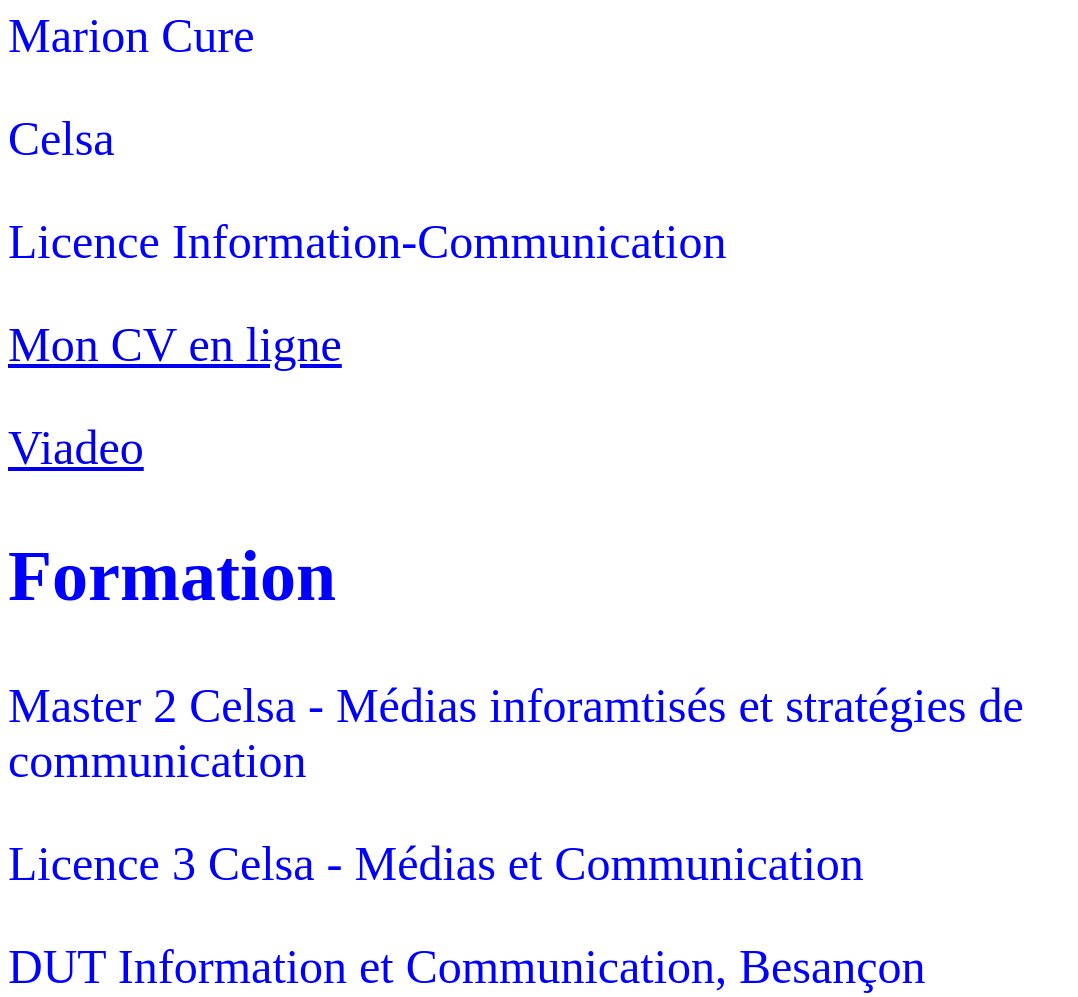
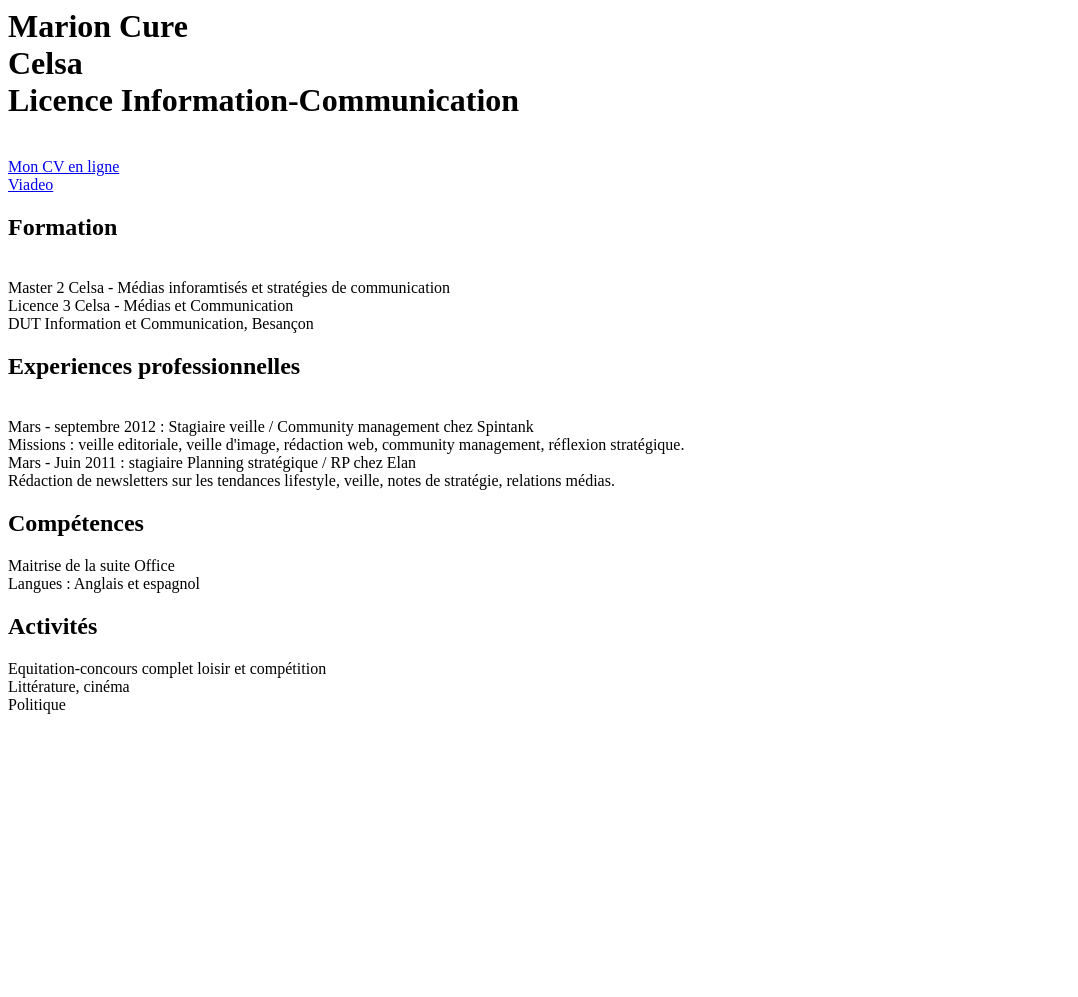
Before and after one commit to MarionC/curriculum, a plain HTML site: page index.html in a window 1280 px wide. Shown: the top 997 px of the page, without its empty margins (0-1078 px from the left). After the commit the page ends 800 px from the top, so only its background shows below. Drawn offline with Linux system fonts and the light colour scheme.

Commit message:
Update index.html

```diff
--- a/index.html
+++ b/index.html
@@ -1,27 +1,27 @@
 <html>
-<font color=blue size=10
-<h1> Marion Cure <p> Celsa <p>
-Licence Information-Communication </h1> <p>
-<a href="http://www.doyoubuzz.com/marion-cure"> Mon CV en ligne </a> <p>
-<a href="http://www.viadeo.com/profile/002hivl1bh9mmnj"> Viadeo </a> <p>
 
-<h2> Formation </h2> <p>
-  Master 2 Celsa - Médias inforamtisés et stratégies de communication <p>
-    Licence 3 Celsa - Médias et Communication <p>
-    DUT Information et Communication, Besançon <br>
+<p> <h1> Marion Cure <br> Celsa <br>
+Licence Information-Communication </h1> </p> <br>
+<a href="http://www.doyoubuzz.com/marion-cure"> Mon CV en ligne </a> <br>
+<a href="http://www.viadeo.com/profile/002hivl1bh9mmnj"> Viadeo </a> <br>
+
+<p> <h2> Formation </h2> <br>
+  Master 2 Celsa - Médias inforamtisés et stratégies de communication <br>
+    Licence 3 Celsa - Médias et Communication <br>
+    DUT Information et Communication, Besançon </p>
 
 
-<h2> Experiences professionnelles </h2> <p>
-Mars - septembre 2012 : Stagiaire veille / Community management chez Spintank <p>
-  Missions : veille editoriale, veille d'image, rédaction web, community management, réflexion stratégique.
-<p>Mars - Juin 2011 : stagiaire Planning stratégique / RP chez Elan </p>
-<p> Rédaction de newsletters sur les tendances lifestyle, veille, notes de stratégie, relations médias. <br>
+<p> <h2> Experiences professionnelles </h2> <br>
+Mars - septembre 2012 : Stagiaire veille / Community management chez Spintank <br>
+Missions : veille editoriale, veille d'image, rédaction web, community management, réflexion stratégique.<br>
+Mars - Juin 2011 : stagiaire Planning stratégique / RP chez Elan <br>
+Rédaction de newsletters sur les tendances lifestyle, veille, notes de stratégie, relations médias. </p>
 
-<h2> Compétences </h2>
-Maitrise de la suite Office
-<p>Langues : Anglais et espagnol </p> <br>
+<p> <h2> Compétences </h2>
+Maitrise de la suite Office <br>
+Langues : Anglais et espagnol </p>
 
-<h2> Activités </h2>
-Equitation-concours complet loisir et compétition
-<p> Littérature, cinéma</p>
-<p>Politique</p>
+<p> <h2> Activités </h2>
+Equitation-concours complet loisir et compétition <br>
+Littérature, cinéma <br>
+Politique </p>
```
